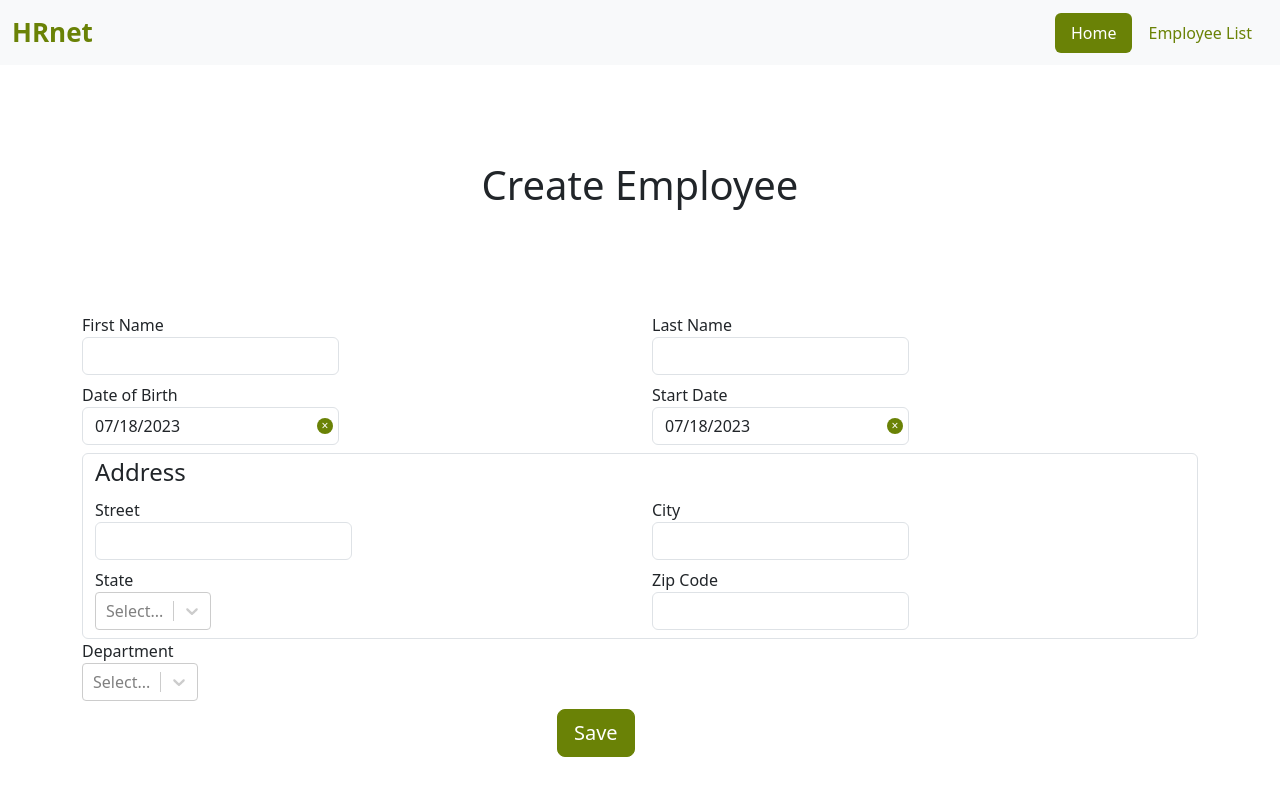
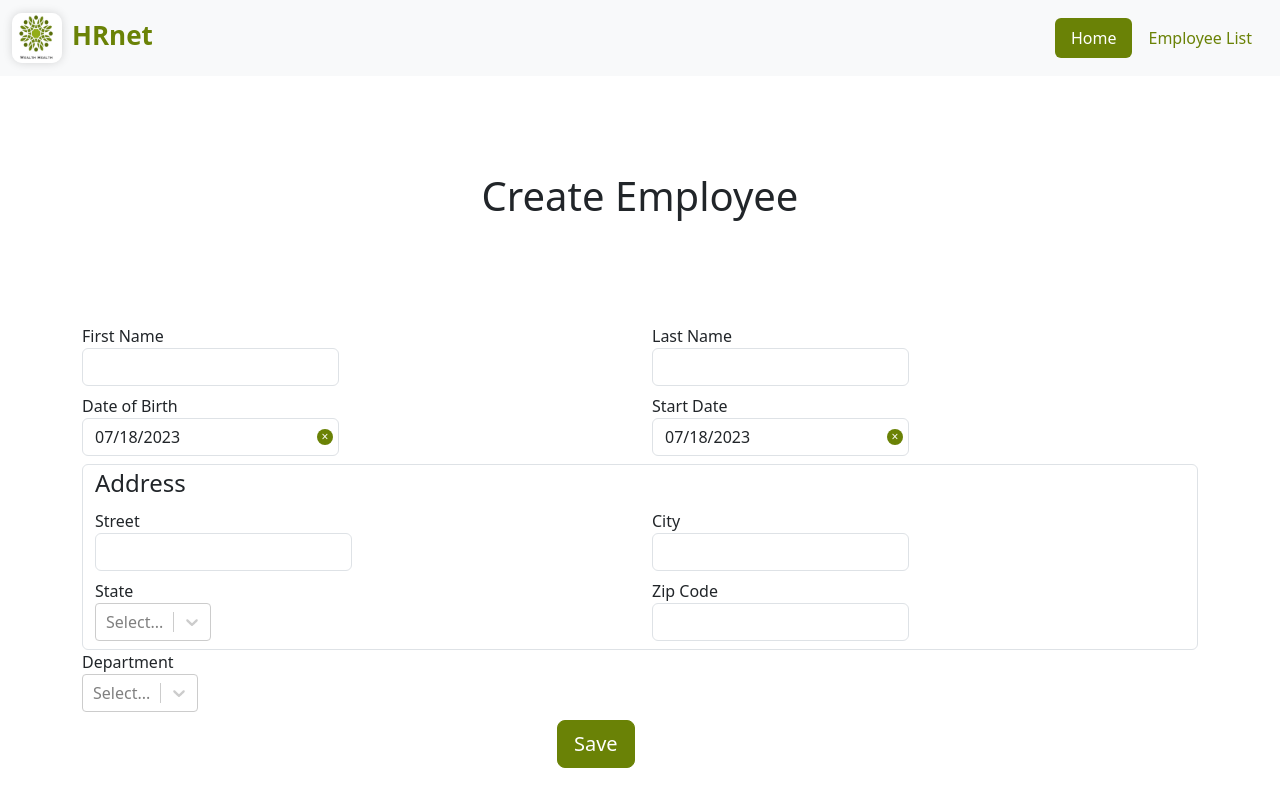
Before and after one commit to Thorekt/RobinOry_14_07072023, a React (Create React App) app: page / in a window 1280 px wide. Built offline with nearby package versions, Linux system fonts and the light colour scheme.

Commit message:
style logo

```diff
--- a/src/app/components/NavBar.jsx
+++ b/src/app/components/NavBar.jsx
@@ -8,7 +8,7 @@ export default function NavBar() {
     <nav className="navbar navbar-expand-lg bg-body-tertiary">
       <div className="container-fluid">
         <Link className="navbar-brand" to="/">
-          <image className="" src={logo} alt="Logo" />
+          <img className="navbar-logo" src={logo} alt="Logo" />
           HRnet
         </Link>
         <ul className="nav nav-pills ">
--- a/src/app/styles/components/navBar.css
+++ b/src/app/styles/components/navBar.css
@@ -7,7 +7,19 @@
     color: #6A8206;
 }
 
+.navbar .navbar-brand:hover{
+    color: #8dad0b;
+}
+
 .navbar .navbar-brand{
     font-size: 26px;
     font-weight: 700;
 }
+
+.navbar-logo{
+    width: 50px;
+    height: 50px;
+    margin-right: 10px;
+    border-radius: 20%;
+    box-shadow: 0px 0px 10px 0px rgba(0,0,0,0.15);
+}
```
